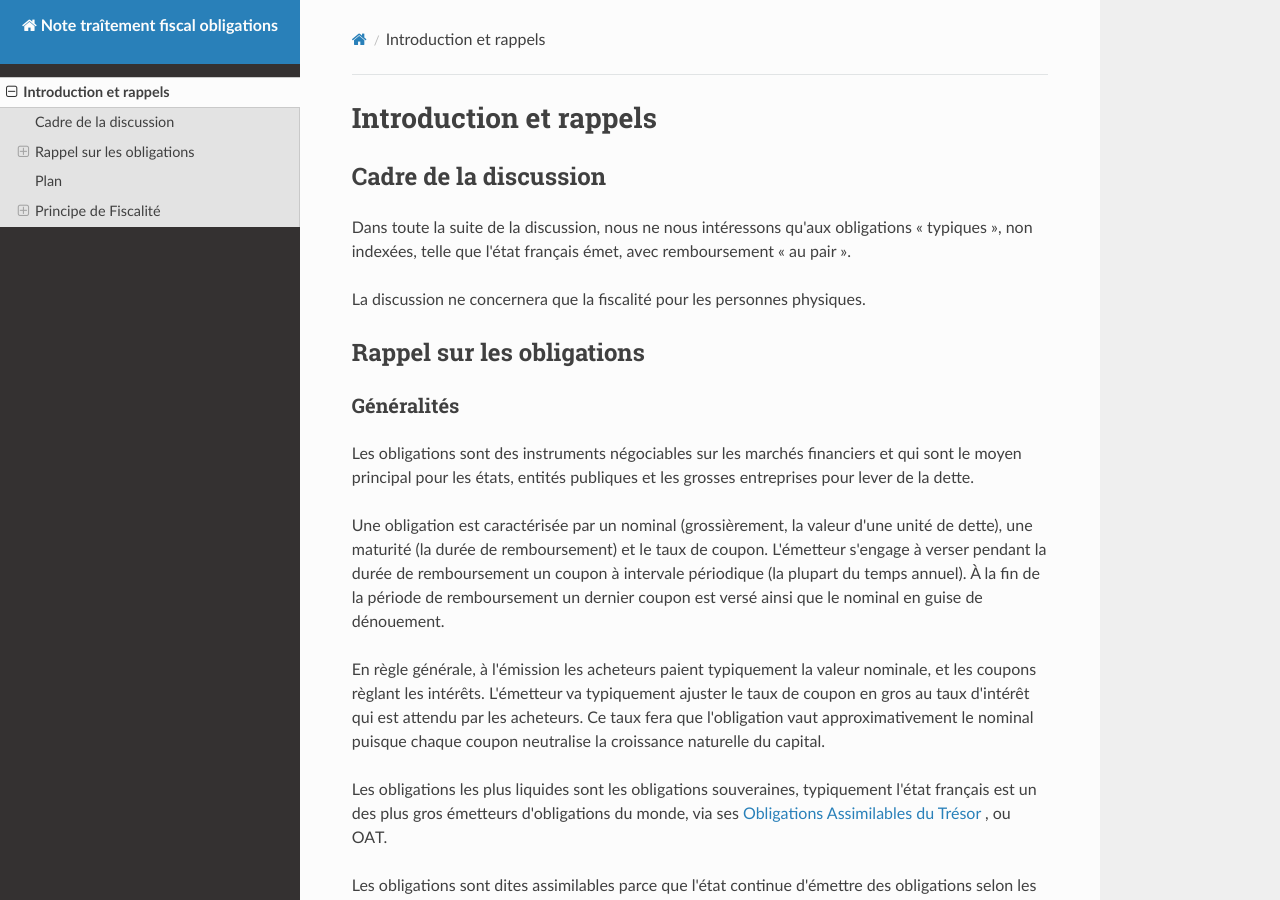
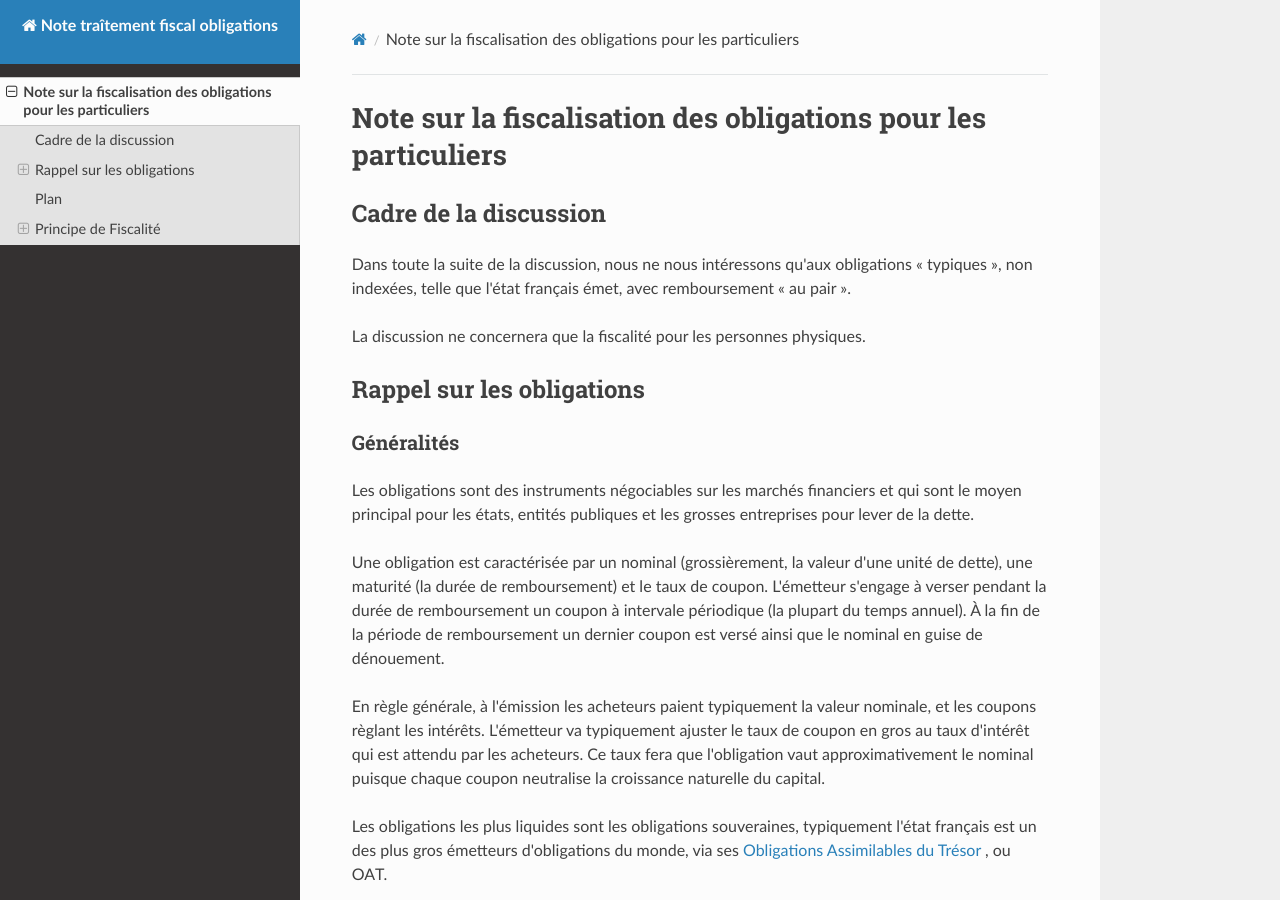
Before and after one commit to ConscritNeuneu/note-traitement-fiscal-obligations, an MkDocs documentation site: the page built from docs/note_fiscalisation_obligations.md, in a window 1280 px wide and 900 px high. Built offline with MkDocs 1.6.1, drawn with Linux system fonts in a browser that asks for light colours; nearby versions of some CDN libraries.

Commit message:
Rename header

```diff
--- a/docs/note_fiscalisation_obligations.md
+++ b/docs/note_fiscalisation_obligations.md
@@ -1,4 +1,4 @@
-# Introduction et rappels
+# Note sur la fiscalisation des obligations pour les particuliers
 
 ## Cadre de la discussion
 
```
